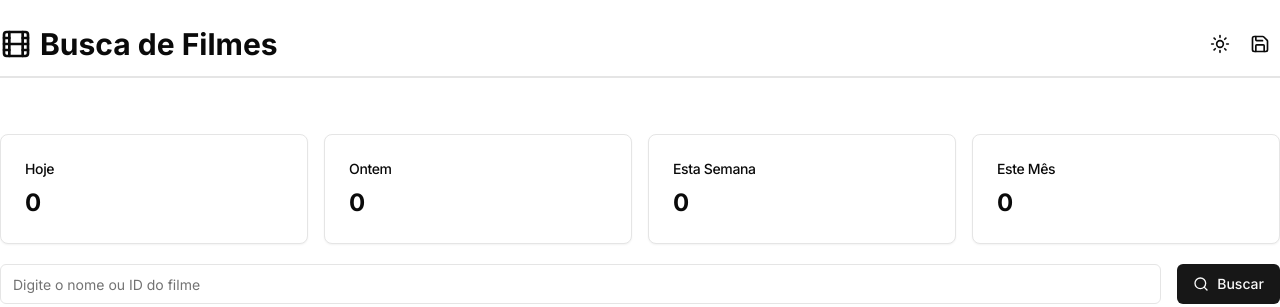
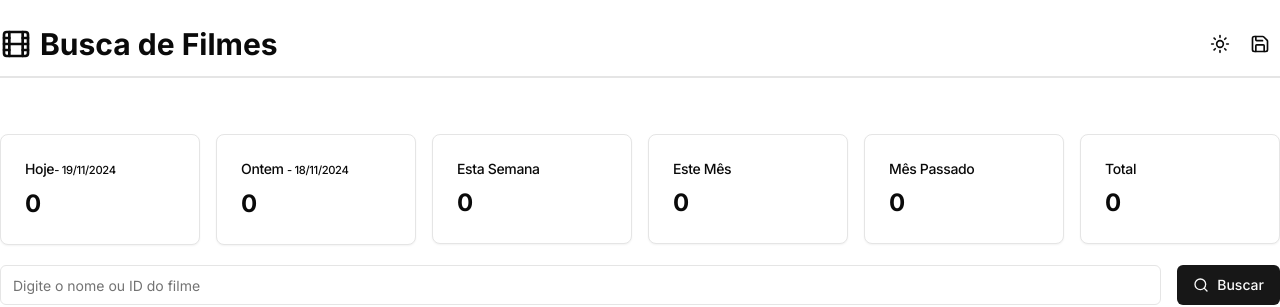
Before and after one commit to Joao1V/movie-search-tmdb, a Next.js app: page / in a window 1280 px wide. Shown: the top 307 px of the page. Built offline with nearby package versions, Linux system fonts and the light colour scheme; no server answers.

Commit message:
feat: new stats

```diff
--- a/components/movie-dashboard.tsx
+++ b/components/movie-dashboard.tsx
@@ -17,6 +17,8 @@ interface MovieStats {
   yesterday: number;
   week: number;
   month: number;
+  lastMonth: number;
+  total: number;
 }
 
 export function MovieDashboard() {
@@ -25,6 +27,8 @@ export function MovieDashboard() {
     yesterday: 0,
     week: 0,
     month: 0,
+    lastMonth: 0,
+    total: 0,
   });
 
   const movies: (MovieStorage | null)[] = getStorage(STORAGE_MOVIES_DONE);
@@ -48,10 +52,15 @@ export function MovieDashboard() {
     ).length;
 
     const month = movies.filter((movie) =>
-        moment(movie.updated_at, format).isAfter(now.clone().subtract(1, "month"))
+        moment(movie.updated_at, format).isSame(now, "month")
     ).length;
 
-    setStats({ today, yesterday, week, month });
+    const lastMonth = movies.filter((movie) =>
+        moment(movie.updated_at, format).isSame(now.clone().subtract(1, "month"), "month")
+    ).length;
+
+    const total = movies.length
+    setStats({ today, yesterday, week, month, lastMonth, total });
   };
 
 
@@ -60,7 +69,6 @@ export function MovieDashboard() {
     if (movies) {
       const validMovies: MovieStorage[] = movies.filter((movie): movie is MovieStorage => movie !== null);
       calculateStats(validMovies);
-
 
       const handleLocalStorageChange = () => {
         const updatedMovies: MovieStorage[] = getStorage(STORAGE_MOVIES_DONE).filter(
@@ -88,15 +96,15 @@ export function MovieDashboard() {
   }, []);
 
   return (
-    <div className="grid gap-4 md:grid-cols-2 lg:grid-cols-4">
-      <motion.div
+      <div className="grid gap-4 grid-cols-1 md:grid-cols-2 lg:grid-cols-6">
+        <motion.div
         initial={{ opacity: 0, y: 20 }}
         animate={{ opacity: 1, y: 0 }}
         transition={{ delay: 0 }}
       >
         <Card>
           <CardHeader className="flex flex-row items-center justify-between space-y-0 pb-2">
-            <CardTitle className="text-sm font-medium">Hoje</CardTitle>
+            <CardTitle className="text-sm font-medium">Hoje<small>- {moment().format('DD/MM/YYYY')}</small></CardTitle>
           </CardHeader>
           <CardContent>
             <div className="text-2xl font-bold">{stats.today}</div>
@@ -111,7 +119,7 @@ export function MovieDashboard() {
       >
         <Card>
           <CardHeader className="flex flex-row items-center justify-between space-y-0 pb-2">
-            <CardTitle className="text-sm font-medium">Ontem</CardTitle>
+            <CardTitle className="text-sm font-medium">Ontem <small>- {moment().subtract(1, 'day').format('DD/MM/YYYY')}</small></CardTitle>
           </CardHeader>
           <CardContent>
             <div className="text-2xl font-bold">{stats.yesterday}</div>
@@ -148,6 +156,36 @@ export function MovieDashboard() {
           </CardContent>
         </Card>
       </motion.div>
+
+      <motion.div
+          initial={{ opacity: 0, y: 20 }}
+          animate={{ opacity: 1, y: 0 }}
+          transition={{ delay: 0.3 }}
+      >
+        <Card>
+          <CardHeader className="flex flex-row items-center justify-between space-y-0 pb-2">
+            <CardTitle className="text-sm font-medium">Mês Passado</CardTitle>
+          </CardHeader>
+          <CardContent>
+            <div className="text-2xl font-bold">{stats.lastMonth}</div>
+          </CardContent>
+        </Card>
+      </motion.div>
+
+      <motion.div
+          initial={{ opacity: 0, y: 20 }}
+          animate={{ opacity: 1, y: 0 }}
+          transition={{ delay: 0.3 }}
+      >
+        <Card>
+          <CardHeader className="flex flex-row items-center justify-between space-y-0 pb-2">
+            <CardTitle className="text-sm font-medium">Total</CardTitle>
+          </CardHeader>
+          <CardContent>
+            <div className="text-2xl font-bold">{stats.total}</div>
+          </CardContent>
+        </Card>
+      </motion.div>
     </div>
   );
 }
--- a/components/movie-search.tsx
+++ b/components/movie-search.tsx
@@ -11,6 +11,10 @@ import { MovieTable } from "@/components/movie-table";
 import { MovieDashboard } from "@/components/movie-dashboard";
 import { toast } from "sonner";
 import {getStorage} from "@/utils/storage";
+import {Dialog, DialogContent, DialogHeader, DialogTitle} from "@/components/ui/dialog";
+import Image from "next/image";
+import {Badge} from "@/components/ui/badge";
+import moment from "moment-timezone";
 
 const TMDB_API_KEY = "84bef04731b60d2f1bd0f851679b2ec5";
 const TMDB_API_URL = "https://api.themoviedb.org/3";
@@ -20,6 +24,7 @@ export function MovieSearch() {
   const [genres, setGenres] = useState({});
   const [countries, setCountries] = useState([]);
   const [loading, setLoading] = useState(false);
+  // const [isEditStorage, setIsEditStorage] = useState(false);
   const { theme, setTheme } = useTheme();
   const inputRef = useRef<HTMLInputElement>(null);
   const buttonRef = useRef<HTMLButtonElement>(null);
@@ -137,7 +142,31 @@ export function MovieSearch() {
                     }}
                 >
                   <Save className="h-5 w-5"/>
-                </Button>
+                </Button >
+
+                {/*<Button variant="ghost"*/}
+                {/*        size="icon"*/}
+                {/*        onClick={() => {*/}
+                {/*          setIsEditStorage(true)*/}
+                {/*        }}*/}
+                {/*>*/}
+                {/*  ADD*/}
+                {/*</Button>*/}
+                {/*<Dialog open={isEditStorage} onOpenChange={() => setIsEditStorage(false)}>*/}
+                {/*  <DialogContent>*/}
+                {/*    <DialogHeader>*/}
+                {/*      <DialogTitle>Teste</DialogTitle>*/}
+                {/*    </DialogHeader>*/}
+                {/*    <div className="grid gap-4">*/}
+                {/*      <textarea*/}
+                {/*          name="storage"*/}
+                {/*          rows={10}*/}
+                {/*          id="storageTextarea"*/}
+                {/*          defaultValue={JSON.stringify(getStorage("movies_1"), null, 2)}*/}
+                {/*      />*/}
+                {/*    </div>*/}
+                {/*  </DialogContent>*/}
+                {/*</Dialog>*/}
 
               </div>
 
```
